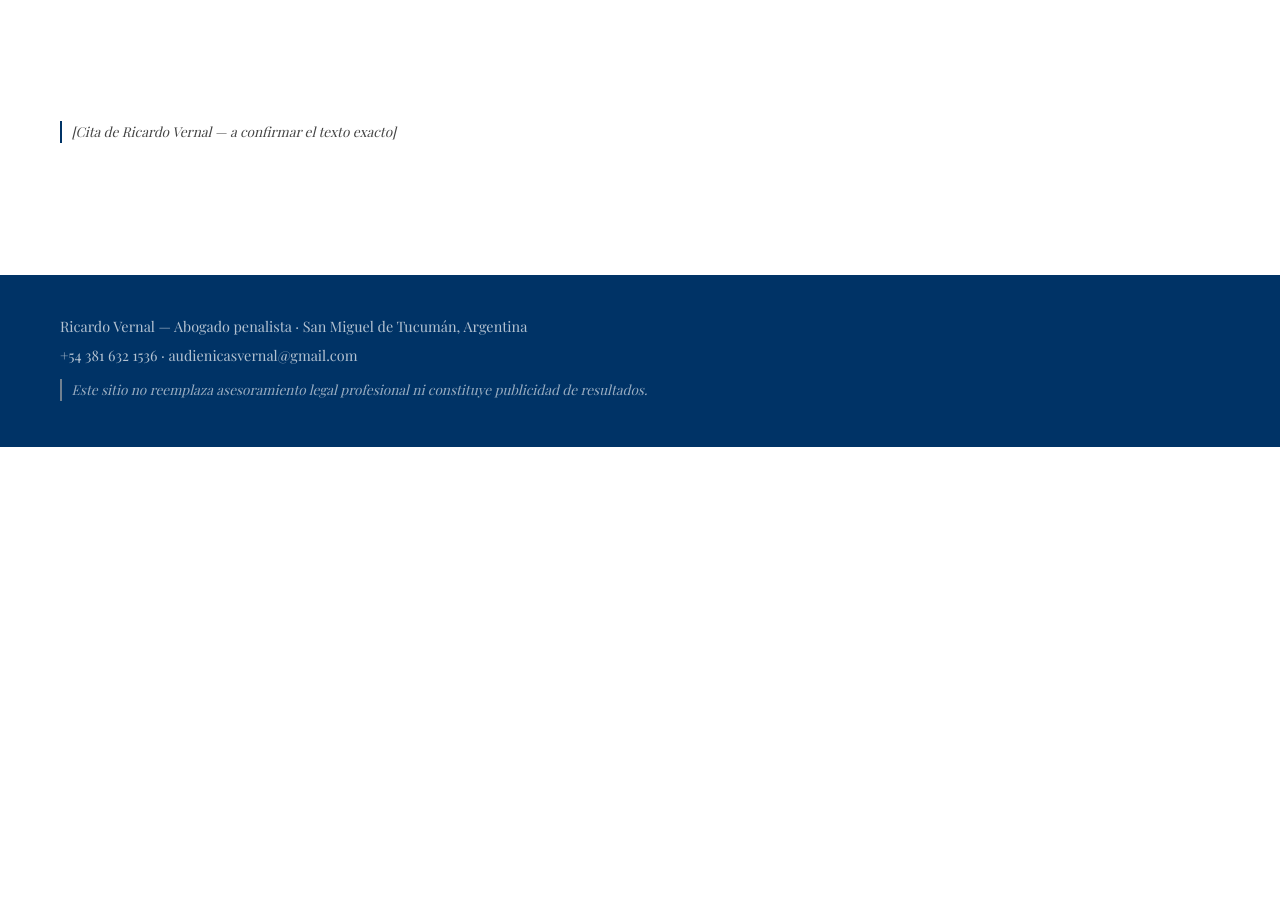
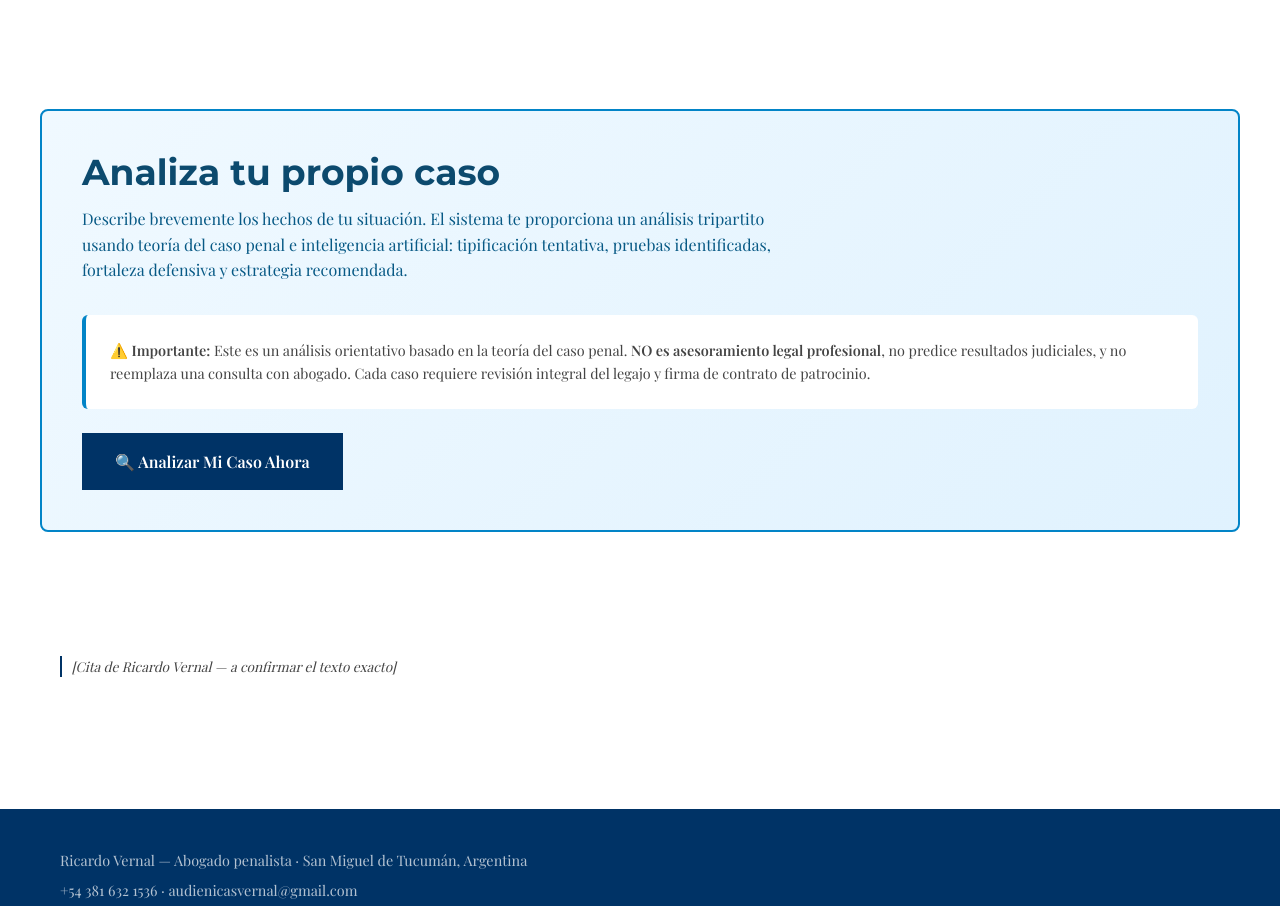
Before and after one commit to rikiver-5315/sitio-vernal, a plain HTML site: page index.html in a window 1280 px wide. Shown: the part 2151-3057 px from the top of the page. Before the commit the page ends 2598 px from the top, so only its background shows below. Drawn offline with nearby package versions, Linux system fonts and the light colour scheme.

Commit message:
feat: agregar bloque 'Analiza tu propio caso' a página principal
Nuevo CTA en index.html que invita a usuarios a describir su situación
y recibir análisis tripartito de teoría del caso penal con IA.
Incluye disclaimer prominente sobre naturaleza orientativa del análisis.

```diff
--- a/index.html
+++ b/index.html
@@ -105,6 +105,21 @@
     <a href="metodologia.html" class="btn btn-secondary">Ver el ejemplo</a>
   </section>
 
+  <section class="container" data-reveal style="background: linear-gradient(135deg, #f0f9ff 0%, #e0f2fe 100%); border: 2px solid #0284c7; padding: 2.5rem; border-radius: 8px; margin-block: 3.5rem;">
+    <h2 class="section-title" style="color: #0c4a6e; margin-top: 0;">Analiza tu propio caso</h2>
+    <p class="section-lead" style="color: #075985; max-width: 720px;">
+      Describe brevemente los hechos de tu situación. El sistema te proporciona un análisis tripartito usando teoría del caso penal e inteligencia artificial: tipificación tentativa, pruebas identificadas, fortaleza defensiva y estrategia recomendada.
+    </p>
+    <div style="background: white; padding: 1.5rem; border-radius: 6px; margin-bottom: 1.5rem; border-left: 4px solid #0284c7;">
+      <p style="color: var(--gris); font-size: 0.9rem; line-height: 1.6; margin: 0;">
+        <strong>⚠️ Importante:</strong> Este es un análisis orientativo basado en la teoría del caso penal.
+        <strong>NO es asesoramiento legal profesional</strong>, no predice resultados judiciales, y no reemplaza una consulta con abogado.
+        Cada caso requiere revisión integral del legajo y firma de contrato de patrocinio.
+      </p>
+    </div>
+    <a href="analizar-mi-caso.html" class="btn btn-primary" style="font-size: 1rem; padding: 0.9rem 2rem;">🔍 Analizar Mi Caso Ahora</a>
+  </section>
+
   <section class="container" data-reveal>
     <blockquote class="nota-confirmar">[Cita de Ricardo Vernal — a confirmar el texto exacto]</blockquote>
   </section>
```
